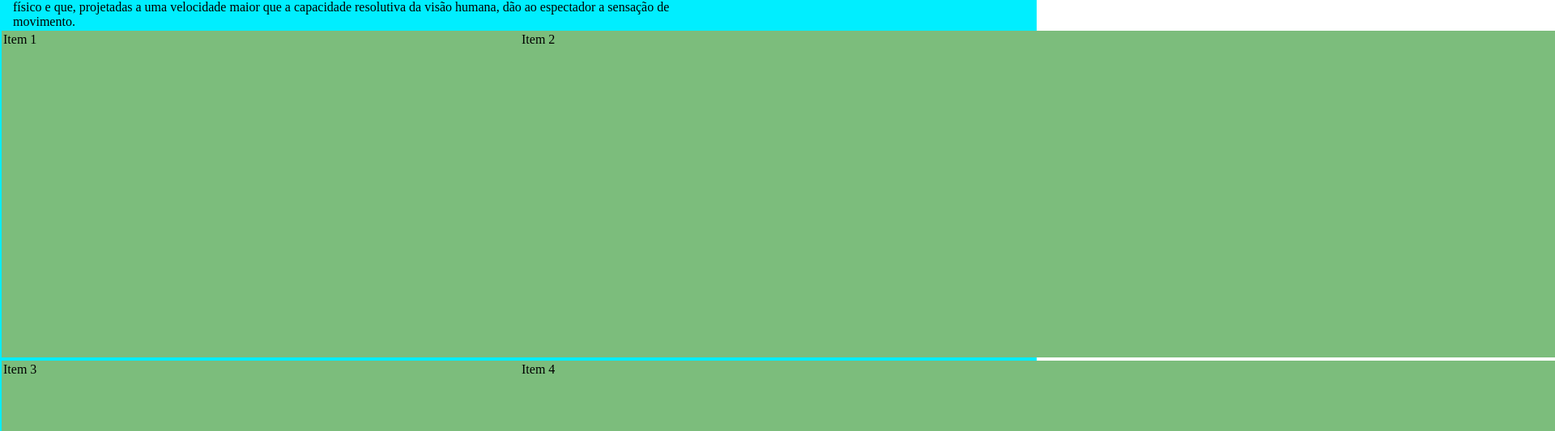
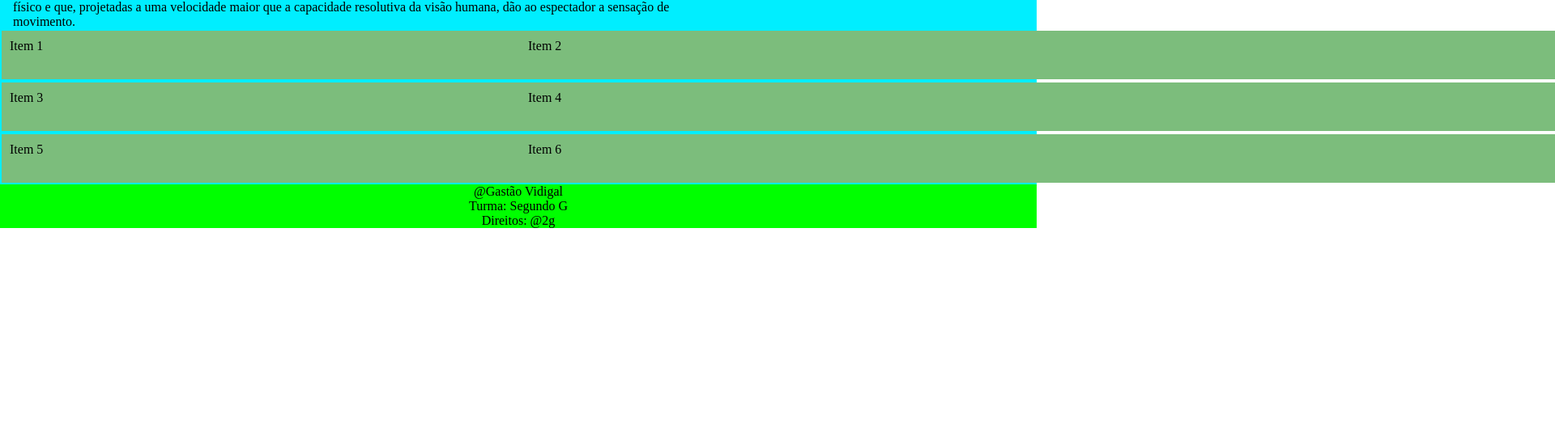
Before and after one commit to lauraferruzz/2g2t, a plain HTML site: page index.html in a window 1280 px wide. Shown: the part 83-616 px from the top of the page at 81% size, 1920 px wide, since content can reach past the window. Drawn offline with Linux system fonts and the light colour scheme.

Commit message:
Update mob.css

```diff
--- a/mob.css
+++ b/mob.css
@@ -141,9 +141,9 @@ ul {    width: 100%;
     }
 div[class^="item-"]{
     background-color: var(--cor-clara-fundo);
-    padding: 2px;
-    width: calc(100vw - 4px);
-    height: 50vh;
+    padding: 10px;
+    width: calc(200vw - 4px);
+    height: 5vh;
     margin-top: 2px;
 }
 @media screen and (min-width: 768px) {
```
